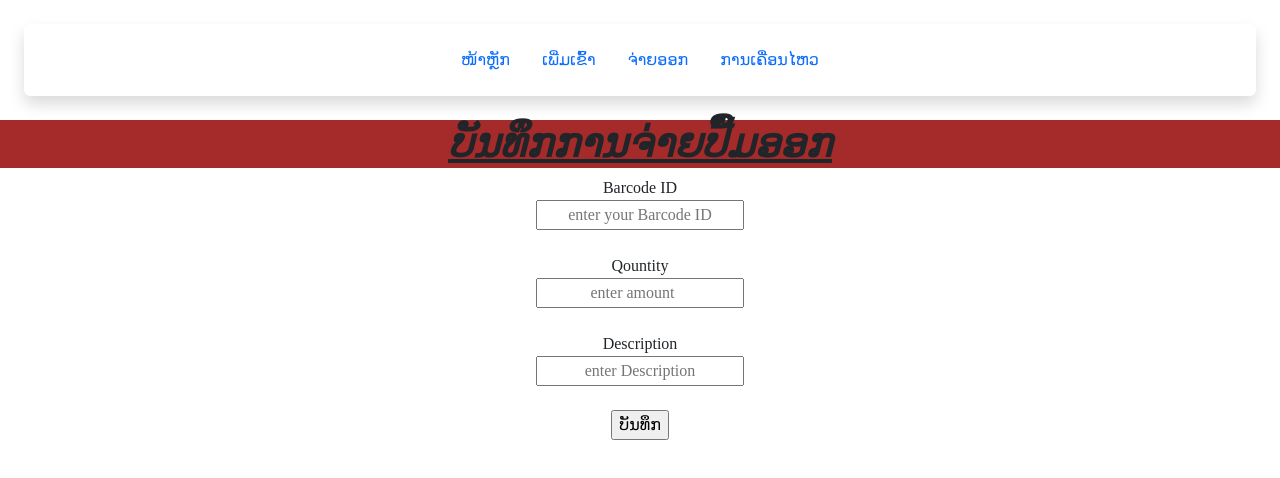
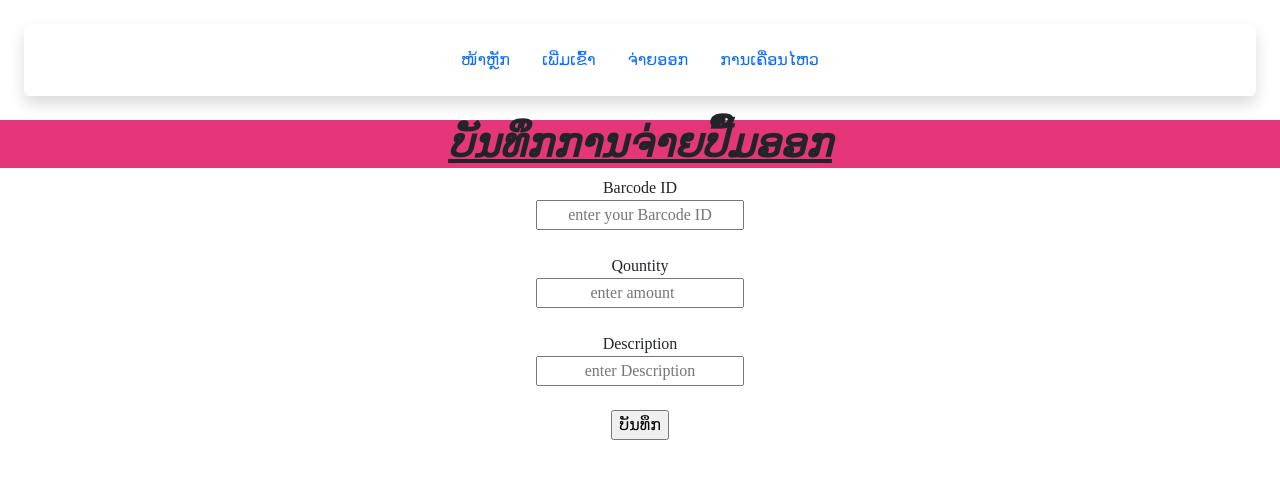
Before and after one commit to Yeng-Yang/nbs_stock_books, a plain HTML site: page menu/Get_Out.html in a window 1280 px wide. Drawn offline with nearby package versions, Linux system fonts and the light colour scheme.

Commit message:
Update Get_Out.html

```diff
--- a/menu/Get_Out.html
+++ b/menu/Get_Out.html
@@ -31,7 +31,7 @@
 
     h1 {
         text-align: center;
-       background-color: brown;
+       background-color: rgb(228, 54, 121);
     }
     .Form_Entry{
         width: 100;
```
